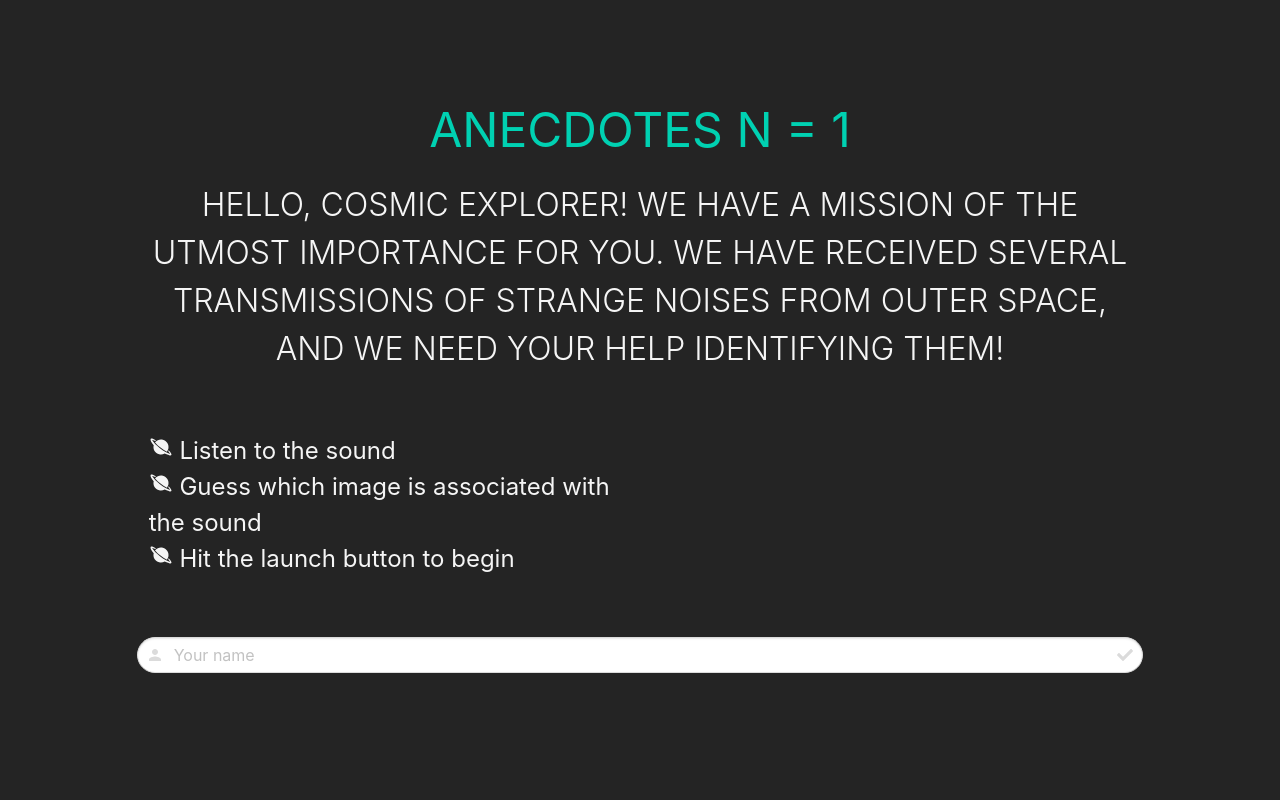
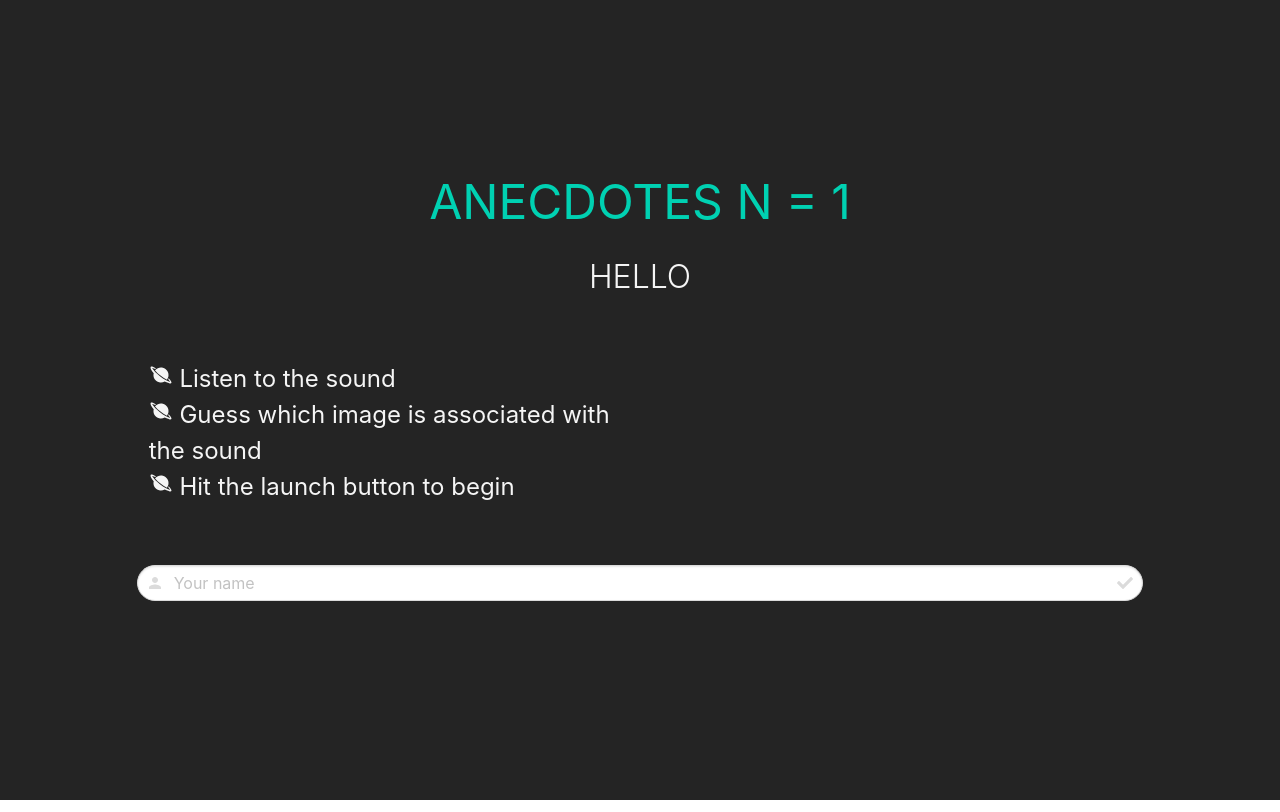
Before and after one commit to timwelsh/anecdotes1, a plain HTML site: page index.html in a window 1280 px wide. Drawn offline with nearby package versions, Linux system fonts and the light colour scheme; files whose address does not match are found by name.

Commit message:
Update index.html

```diff
--- a/index.html
+++ b/index.html
@@ -22,10 +22,7 @@
                         an expedition through the depths of space
                     </h2> -->
                     <p class="is-size-3 has-text-light has-text-centered is-uppercase has-text-weight-light">
-                    Hello, cosmic explorer!
-                    We have a mission of the utmost importance for you.
-                    We have received several transmissions of strange noises from outer space,
-                    and we need your help identifying them!
+                    Hello
                     </p>
                     <br><br>
                     <ul class="column is-half">
```
